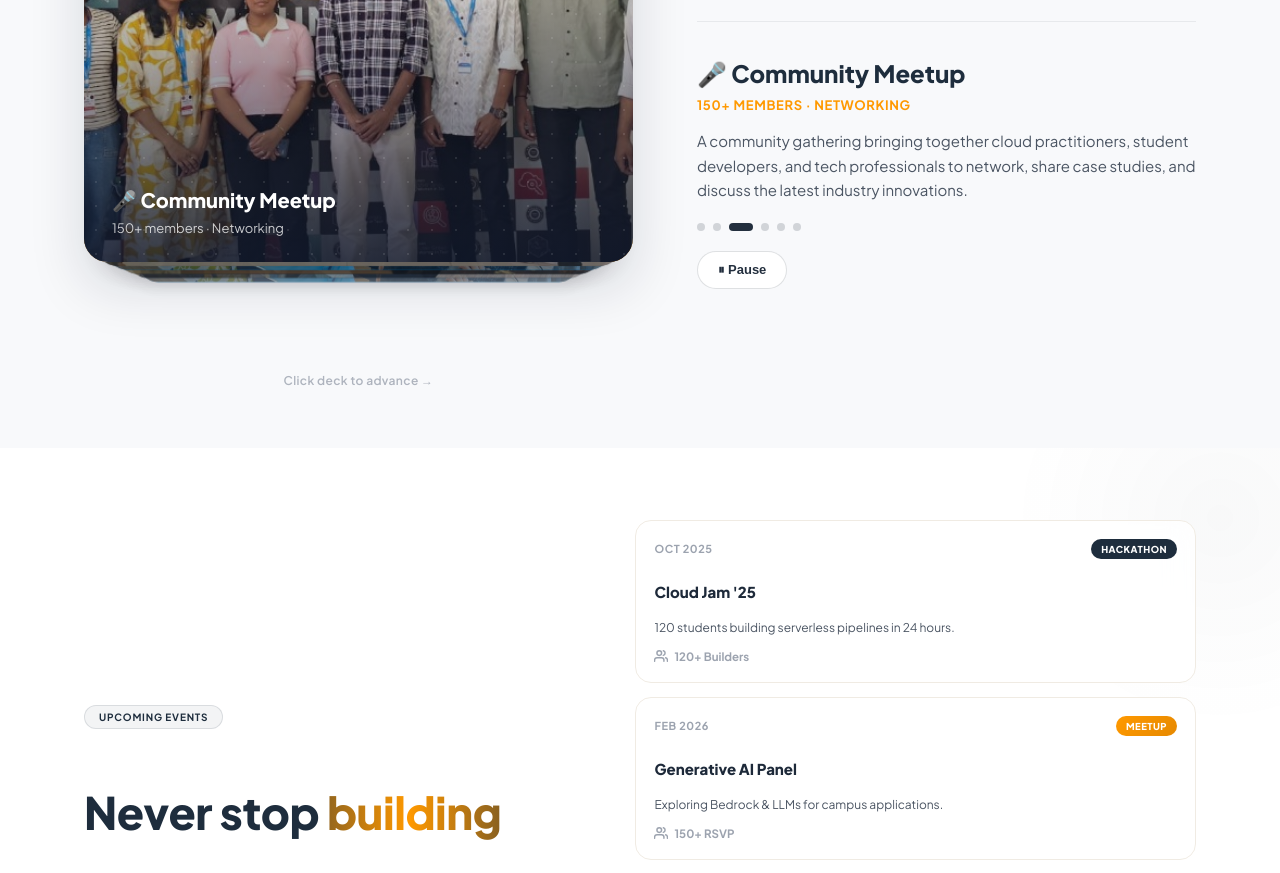
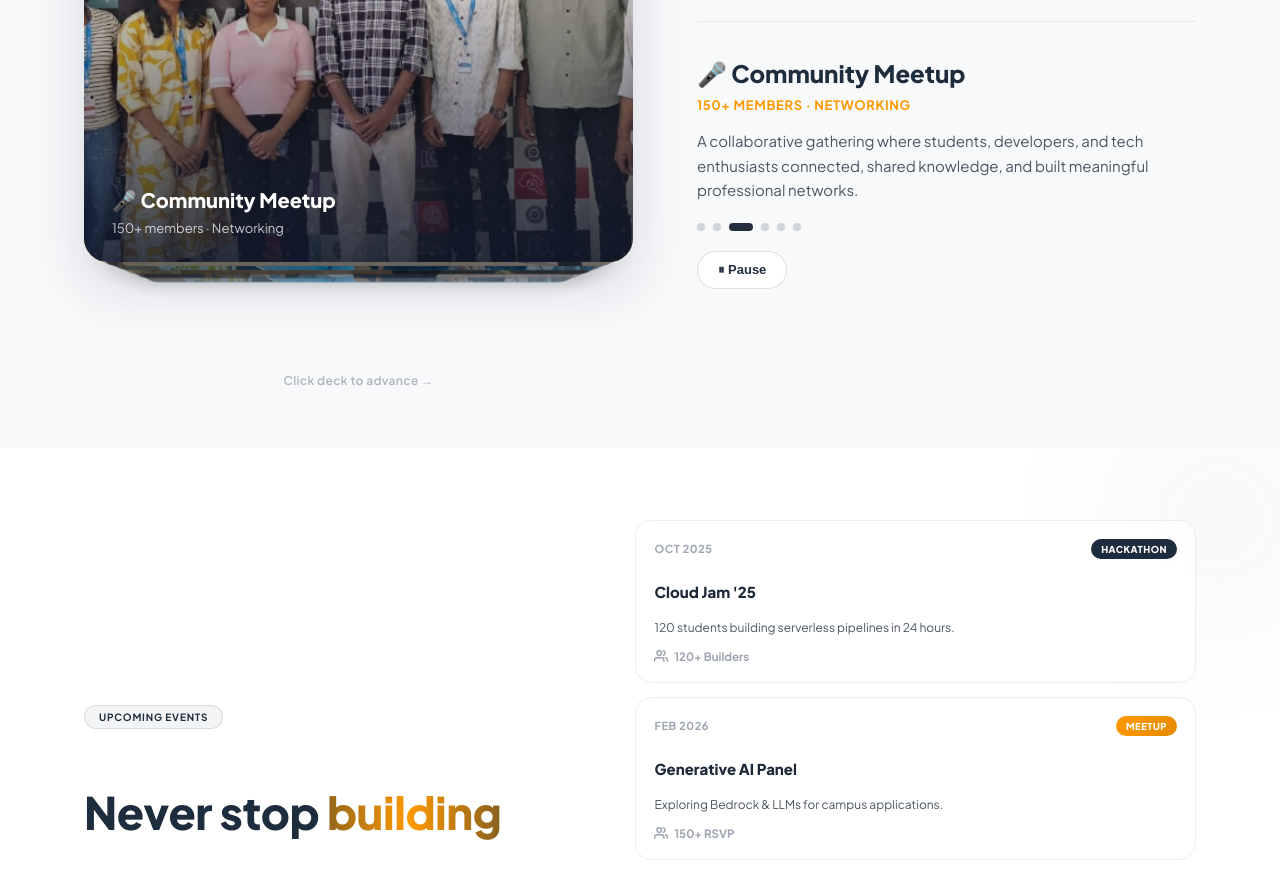
Before and after one commit to balaambiga87-lab/updated-home-page, a Next.js app: page / in a window 1280 px wide. Shown: the part 2980-3853 px from the top of the page. Built offline with nearby package versions, Linux system fonts and the light colour scheme.

Commit message:
Update slide descriptions for Community Meetup and Cloud Matrix

```diff
--- a/src/components/Gallery.tsx
+++ b/src/components/Gallery.tsx
@@ -10,7 +10,7 @@ const CARDS = [
     sublabel: "120+ builders · Oct 2025 · 24 hours",
     emoji: "☁",
     image: "/images/cloud_jam.jpg",
-    description: "An intensive cloud computing hackathon challenge where student builders collaborate in teams to architect, deploy, and scale innovative solutions on AWS. A true 24-hour sprint from concept to a production-ready application.",
+    description: "A beginner-friendly cloud computing session focused on cloud fundamentals, industry-recognized certifications, career opportunities, and structured learning roadmaps.",
   },
   {
     gradient: "linear-gradient(135deg,#0073BB,#005f9e)",
@@ -18,7 +18,7 @@ const CARDS = [
     sublabel: "Bedrock & LLMs · Feb 2026",
     emoji: "🤖",
     image: "/images/ai_workshop.jpg",
-    description: "A comprehensive generative AI hands-on session focusing on Amazon Bedrock. Students explored building applications using large language models (LLMs), prompt engineering, and building agentic assistants.",
+    description: "A beginner-friendly cloud computing session focused on cloud fundamentals, industry-recognized certifications, career opportunities, and structured learning roadmaps.",
   },
   {
     gradient: "linear-gradient(135deg,#FF9900,#E68900)",
@@ -26,7 +26,7 @@ const CARDS = [
     sublabel: "150+ members · Networking",
     emoji: "🎤",
     image: "/images/community_meetup.jpg",
-    description: "A community gathering bringing together cloud practitioners, student developers, and tech professionals to network, share case studies, and discuss the latest industry innovations.",
+    description: "A collaborative gathering where students, developers, and tech enthusiasts connected, shared knowledge, and built meaningful professional networks.",
   },
   {
     gradient: "linear-gradient(135deg,#1A222D,#232F3E)",
@@ -34,7 +34,7 @@ const CARDS = [
     sublabel: "100+ students certified",
     emoji: "🎤",
     image: "/images/bootcamp.jpg",
-    description: "A focused interactive workspace session where students collaborated on preparation for AWS certifications, shared learnings from technical bootcamps, and engaged in peer mentoring.",
+    description: "A collaborative gathering where students, developers, and tech enthusiasts connected, shared knowledge, and built meaningful professional networks.",
   },
   {
     gradient: "linear-gradient(135deg,#005f9e,#0073BB)",
@@ -42,7 +42,7 @@ const CARDS = [
     sublabel: "re:Invent Watch Party",
     emoji: "💡",
     image: "/images/ai_workshop.jpg",
-    description: "An expert panel discussion and watch party highlighting the most exciting announcements and technical breakthroughs from AWS re:Invent, sharing actionable insights for developers.",
+    description: "A beginner-friendly cloud computing session focused on cloud fundamentals, industry-recognized certifications, career opportunities, and structured learning roadmaps.",
   },
   {
     gradient: "linear-gradient(135deg,#232F3E,#1A222D)",
```
